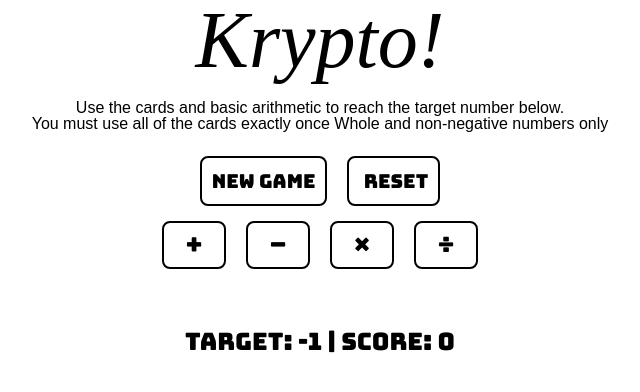
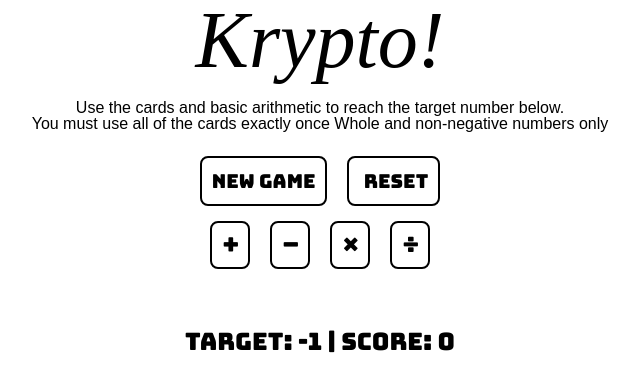
Before and after one commit to kdivringi/krypto, a React (Create React App) app in the folder krypto/: page / in a window 1280 px wide. Shown: the top 392 px of the page, without its empty margins (320-960 px from the left). Built offline with nearby package versions, Linux system fonts and the light colour scheme; a web font is replaced by a local one.

Commit message:
Fixed the css up a tiny bit more

```diff
--- a/krypto/src/App.css
+++ b/krypto/src/App.css
@@ -47,10 +47,28 @@ table {
   border-spacing: 0;
 }
 
+/*
+  END CSS RESET
+*/
 
 
+*,
+*:before,
+*:after {
+  -webkit-box-sizing: border-box;
+     -moz-box-sizing: border-box;
+          box-sizing: border-box;
+        }
+
 .App {
+  margin: 0 auto;
+  width: 960px;
   text-align: center;
+  vertical-align: top;
+}
+
+.Clearfix, .Clearfix:after {
+  clear: both;
 }
 
 .Title {
@@ -120,13 +138,15 @@ div.Ops {
 }
 
 ul.hlist {
-  clear: both;
   display: inline-block;
 }
 
 ul.vlist {
-  clear: both;
-  display: list-item;
+  display: inline-block;
+}
+
+.vlist li {
+  float: none;
 }
 
 li.card {
--- a/krypto/src/App.js
+++ b/krypto/src/App.js
@@ -183,7 +183,7 @@ class App extends Component {
 
   render() {
     return (
-      <div className="App container-fluid">
+      <div className="App">
         <h1 className="Title">Krypto!</h1>
         <p className="Lead">Use the cards and basic arithmetic to reach the target number below.</p>
         <p className="Instructions">
--- a/krypto/src/Board.js
+++ b/krypto/src/Board.js
@@ -4,7 +4,8 @@ class Board extends React.Component {
 
 	render () {
 		return(
-			<div><ul className="hlist">
+			<div className="Clearfix">
+			<ul className="hlist">
 				{this.props.board.map((c) => {
 					const key = this.props.board.indexOf(c);
 					return (<li
@@ -15,7 +16,8 @@ class Board extends React.Component {
 				}
 				)}
 			{!this.props.canAddNumber() && <li className="card" onClick={() => this.props.addEq()}>=</li>}
-			</ul></div>
+			</ul>
+			</div>
 			)
 	}
 }
--- a/krypto/src/Cards.js
+++ b/krypto/src/Cards.js
@@ -4,7 +4,8 @@ class Cards extends React.Component {
 
 	render () {
 		return(
-			<div><ul className="hlist">
+			<div className="Clearfix">
+			<ul className="hlist">
 				{this.props.cards.map((c) => {
 					const key = this.props.cards.indexOf(c);
 					return (<li
@@ -14,7 +15,8 @@ class Cards extends React.Component {
 						>{c.value}</li> )
 				}
 				)}
-			</ul></div>
+			</ul>
+			</div>
 			)
 	}
 }
--- a/krypto/src/Eqs.js
+++ b/krypto/src/Eqs.js
@@ -4,7 +4,8 @@ class Eqs extends React.Component {
 
 	render () {
 		return(
-			<div><ul className="hlist">
+			<div className="Clearfix">
+			<ul className="vlist">
 				{this.props.eqs.map((c) => {
 					const key = this.props.eqs.indexOf(c);
 					const last = (this.props.eqs.length - 1) === key;
@@ -18,7 +19,8 @@ class Eqs extends React.Component {
 					}
 				}
 				)}
-			</ul></div>
+			</ul>
+			</div>
 			)
 	}
 }
--- a/krypto/src/Ops.js
+++ b/krypto/src/Ops.js
@@ -4,12 +4,14 @@ class Ops extends React.Component {
 
 	render () {
 		return(
+			<div className="Clearfix">
 			<ul className="Ops">
 			<li className="btn" onClick={() => this.props.addOp("+")}> + </li>
 			<li className="btn" onClick={() => this.props.addOp("-")}> &minus; </li>
 			<li className="btn" onClick={() => this.props.addOp("*")}> &times; </li>
 			<li className="btn" onClick={() => this.props.addOp("/")}> &divide; </li>
 			</ul>
+			</div>
 			)
 	}
 }
--- a/krypto/src/Score.js
+++ b/krypto/src/Score.js
@@ -4,9 +4,11 @@ class Score extends React.Component {
 
 	render () {
 		return(
-			<div><ul className="hlist">
+			<div className="Clearfix">
+			<ul className="hlist">
 			<li>Target: {this.props.target} | Score: {this.props.score}</li>
-			</ul></div>
+			</ul>
+			</div>
 			)
 	}
 }
--- a/krypto/src/Toolbar.js
+++ b/krypto/src/Toolbar.js
@@ -4,7 +4,7 @@ class Toolbar extends React.Component {
 
 	render () {
 		return(
-			<div className="Toolbar">
+			<div className="Toolbar Clearfix">
 			<a className="btn" onClick={() => this.props.newGame()}>New Game</a>
 			<a className="btn" onClick={() => this.props.reset()}> Reset</a></div>
 			)
```
